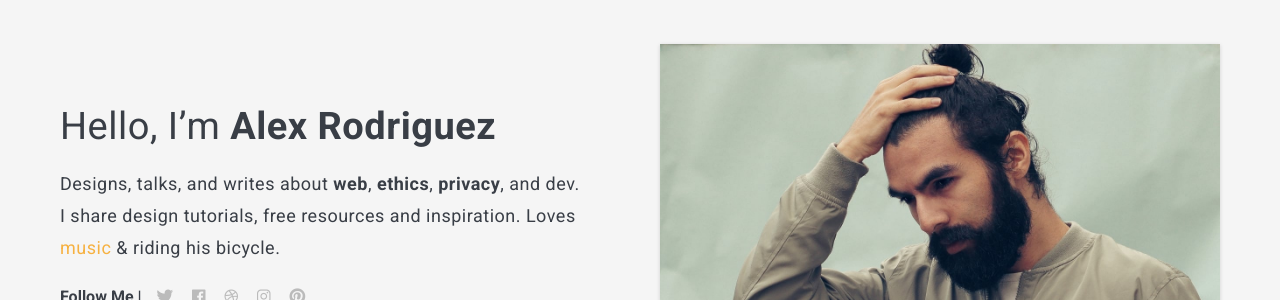
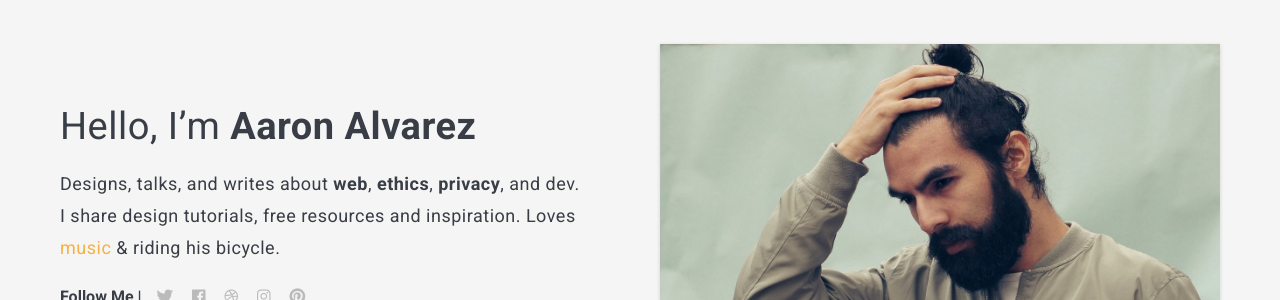
Before and after one commit to aarondav1/WebSite, a Jekyll site: the page built from index.html, in a window 1280 px wide and 900 px high. Shown: the part 136-436 px from the top of the window. Built offline with Jekyll 4.4.1, drawn with Linux system fonts in a browser that asks for light colours; nearby versions of some CDN libraries; the list of posts is cut into pages by our own code.

Commit message:
Primer cambio

```diff
--- a/_config.yml
+++ b/_config.yml
@@ -1,4 +1,4 @@
-baseurl: "/zolan" # the subpath of your site, e.g. /blog
+baseurl: "/WebSite" # the subpath of your site, e.g. /blog
 url: "" # the base hostname & protocol for your site, e.g. http://example.com
 
 
--- a/_data/settings.yml
+++ b/_data/settings.yml
@@ -1,16 +1,16 @@
 #-------------------------------
 # General Site Settings
-title: Zolan
+title: WebSite
 logo: logo.svg # You can add own logo.
-description: Zolan is modern minimal theme for Jekyll
+description: WebSite is modern minimal theme for Jekyll
 
 
 #-------------------------------
 # Author Settings
 author:
-  name: Alex Rodriguez
+  name: Aaron Alvarez
   image: 01.jpg
-  say-hello: Hello, I’m <strong>Alex Rodriguez</strong>
+  say-hello: Hello, I’m <strong>Aaron Alvarez</strong>
   bio: Designs, talks, and writes about <strong>web</strong>, <strong>ethics</strong>, <strong>privacy</strong>, and dev. I share design tutorials, free resources and inspiration. Loves <a href="#">music</a> & riding his bicycle.
 
 
--- a/_includes/main.scss
+++ b/_includes/main.scss
@@ -1,5 +1,5 @@
 /* >>>>>>>>>>>>>>>>>>>>>>>>>>>>>>>>>>>>>>>>>>>>>>>>>>>>>>>>
-:: Template name: Zolan
+:: Template name: WebSite
 :: Description:
 :: Template Author: Artem Sheludko
 :: Version: 1.0
```
Also changed, not shown: README.md.
